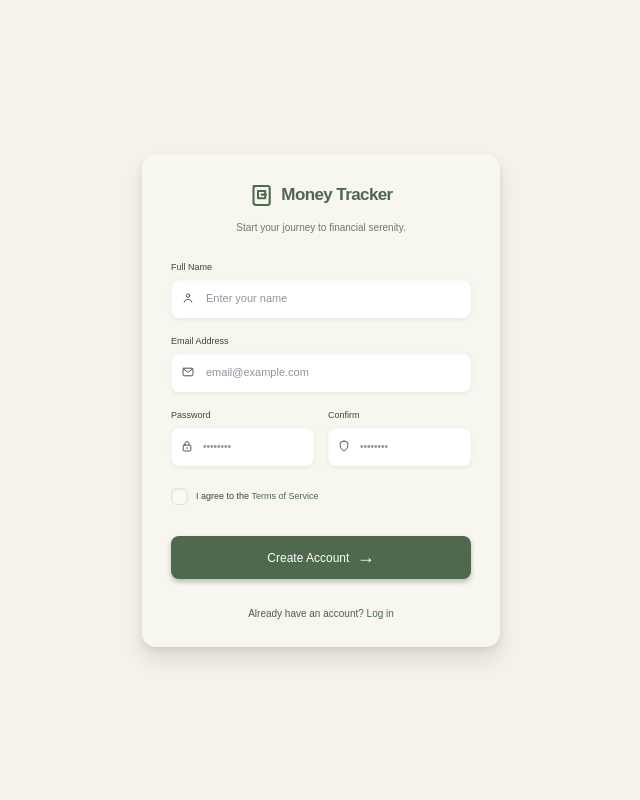
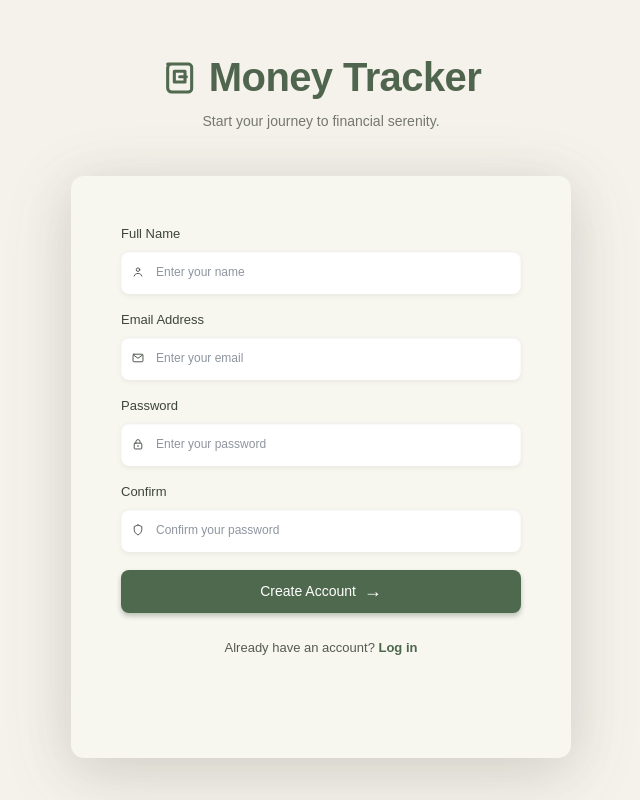
Before and after one commit to Luckyishim/Expenses-Tracker, a React (Vite) app in the folder client-side/Expenses-Tracker/: page /create-account in a window 1280 px wide. Shown: the whole page, without its empty margins (319-959 px from the left). Built offline with nearby package versions, Linux system fonts and the light colour scheme.

Commit message:
css changes

```diff
--- a/client-side/Expenses-Tracker/src/components/Footer.jsx
+++ b/client-side/Expenses-Tracker/src/components/Footer.jsx
@@ -1,5 +1,10 @@
 function Footer() {
-  return <footer className="site-footer"><strong>Money Tracker</strong><span>© 2024 Money Tracker. Tactile Finance Management.</span></footer>;
+  return (
+    <footer className="site-footer">
+      <strong>Money Tracker</strong>
+      <span>© 2026 Money Tracker. Tactile Finance Management.</span>
+    </footer>
+  );
 }
 
 export default Footer;
--- a/client-side/Expenses-Tracker/src/pages/CreateAccount.jsx
+++ b/client-side/Expenses-Tracker/src/pages/CreateAccount.jsx
@@ -3,53 +3,83 @@ import "../styles/CreateAccount.css";
 function CreateAccount() {
   return (
     <main className="create-account-page">
-      <section className="create-account-card" aria-label="Create a Money Tracker account">
-        <header className="create-brand">
+      <header className="create-brand">
           <div className="brand-line">
-            <svg aria-hidden="true" viewBox="0 0 30 30"><path d="M5 4.5h15.5a2.5 2.5 0 0 1 2.5 2.5v16a2.5 2.5 0 0 1-2.5 2.5H8a3 3 0 0 1-3-3V7.5A3 3 0 0 1 8 4.5Z" /><path d="M10 10h8v8h-8zM14 14h5" /></svg>
+            <svg aria-hidden="true" viewBox="0 0 30 30">
+              <path d="M5 4.5h15.5a2.5 2.5 0 0 1 2.5 2.5v16a2.5 2.5 0 0 1-2.5 2.5H8a3 3 0 0 1-3-3V7.5A3 3 0 0 1 8 4.5Z" />
+              <path d="M10 10h8v8h-8zM14 14h5" />
+            </svg>
             <h1>Money Tracker</h1>
           </div>
           <p>Start your journey to financial serenity.</p>
-        </header>
-
+      </header>
+      <section
+        className="create-account-card"
+        // aria-label="Create a Money Tracker account"
+      >
         <div className="create-fields">
           <div className="create-field">
             <label htmlFor="full-name">Full Name</label>
             <div className="create-input">
-              <svg aria-hidden="true" viewBox="0 0 24 24"><circle cx="12" cy="8" r="3" /><path d="M5.5 19c.8-3 2.8-4.5 6.5-4.5s5.7 1.5 6.5 4.5" /></svg>
+              <svg aria-hidden="true" viewBox="0 0 24 24">
+                <circle cx="12" cy="8" r="3" />
+                <path d="M5.5 19c.8-3 2.8-4.5 6.5-4.5s5.7 1.5 6.5 4.5" />
+              </svg>
               <input id="full-name" type="text" placeholder="Enter your name" />
             </div>
           </div>
-
           <div className="create-field">
             <label htmlFor="create-email">Email Address</label>
             <div className="create-input">
-              <svg aria-hidden="true" viewBox="0 0 24 24"><rect x="3.5" y="5.5" width="17" height="13" rx="1.5" /><path d="m4.5 7 7.5 5.5L19.5 7" /></svg>
-              <input id="create-email" type="email" placeholder="email@example.com" />
+              <svg aria-hidden="true" viewBox="0 0 24 24">
+                <rect x="3.5" y="5.5" width="17" height="13" rx="1.5" />
+                <path d="m4.5 7 7.5 5.5L19.5 7" />
+              </svg>
+              <input
+                id="create-email"
+                type="email"
+                placeholder="Enter your email"
+              />
             </div>
           </div>
 
-          <div className="password-row">
+          {/* <div className="password-row"> */}
             <div className="create-field">
               <label htmlFor="create-password">Password</label>
               <div className="create-input">
-                <svg aria-hidden="true" viewBox="0 0 24 24"><rect x="5.5" y="10.5" width="13" height="10" rx="1.5" /><path d="M8.5 10.5V8a3.5 3.5 0 0 1 7 0v2.5M12 14.5v2" /></svg>
-                <input id="create-password" type="password" placeholder="••••••••" />
+                <svg aria-hidden="true" viewBox="0 0 24 24">
+                  <rect x="5.5" y="10.5" width="13" height="10" rx="1.5" />
+                  <path d="M8.5 10.5V8a3.5 3.5 0 0 1 7 0v2.5M12 14.5v2" />
+                </svg>
+                <input
+                  id="create-password"
+                  type="password"
+                  placeholder="Enter your password"
+                />
               </div>
             </div>
             <div className="create-field">
               <label htmlFor="confirm-password">Confirm</label>
               <div className="create-input">
-                <svg aria-hidden="true" viewBox="0 0 24 24"><path d="M12 3.5 18.5 6v5c0 4.2-2.7 7.7-6.5 9.5C8.2 18.7 5.5 15.2 5.5 11V6L12 3.5Z" /></svg>
-                <input id="confirm-password" type="password" placeholder="••••••••" />
+                <svg aria-hidden="true" viewBox="0 0 24 24">
+                  <path d="M12 3.5 18.5 6v5c0 4.2-2.7 7.7-6.5 9.5C8.2 18.7 5.5 15.2 5.5 11V6L12 3.5Z" />
+                </svg>
+                <input
+                  id="confirm-password"
+                  type="password"
+                  placeholder="Confirm your password"
+                />
               </div>
             </div>
+
+        {/* </div> */}
+            <button className="create-button" type="button">
+                Create Account <span>→</span>
+            </button>
           </div>
-        </div>
-
-        <label className="terms"><input type="checkbox" /><span>I agree to the <a href="#terms">Terms of Service</a></span></label>
-        <button className="create-button" type="button">Create Account <span>→</span></button>
-        <p className="login-copy">Already have an account? <a href="/login">Log in</a></p>
+        <p className="login-copy">
+          Already have an account? <a href="/login">Log in</a>
+        </p>
       </section>
     </main>
   );
--- a/client-side/Expenses-Tracker/src/pages/Login.jsx
+++ b/client-side/Expenses-Tracker/src/pages/Login.jsx
@@ -28,9 +28,7 @@ function Login() {
           </div>
 
           <div className="field-group password-group">
-            <div className="label-row">
               <label htmlFor="password">Password</label>
-            </div>
             <div className="input-wrap">
               <svg aria-hidden="true" viewBox="0 0 24 24">
                 <rect x="5.5" y="10.5" width="13" height="10" rx="1.5" />
@@ -47,31 +45,11 @@ function Login() {
           <button className="login-button" type="button">
             Log In <span>→</span>
           </button>
-
-          <div className="divider">
-            <span>OR CONTINUE WITH</span>
-          </div>
-          <div className="social-actions">
-            <button type="button" className="social-button">
-              <b className="google">G</b>Google
-            </button>
-            <button type="button" className="social-button">
-              <b className="facebook">▦</b>Facebook
-            </button>
-          </div>
         </div>
 
         <p className="signup-copy">
           Don't have an account? <a href="/create-account">Sign up</a>
         </p>
-        <div className="utility-buttons" aria-label="Display options">
-          <button type="button" aria-label="Language">
-            ◉
-          </button>
-          <button type="button" aria-label="Theme">
-            ☾
-          </button>
-        </div>
       </section>
     </main>
   );
--- a/client-side/Expenses-Tracker/src/styles/CreateAccount.css
+++ b/client-side/Expenses-Tracker/src/styles/CreateAccount.css
@@ -1,39 +1,29 @@
 
 * {
   box-sizing: border-box;
-
 }
 
 .create-account-page {
   min-height: 100vh;
   display: grid;
   place-items: center;
-  padding: 40px 20px;
+  padding: 42px 20px;
   background: #f4f2eb;
   color: #3d453c;
   font-family: Arial, sans-serif;
 }
-.create-account-card {
-  width: min(100%, 358px);
-  padding: 28px 29px 27px;
-  border-radius: 14px;
-  background: #f7f6ef;
-  box-shadow:
-    0 3px 6px #6865531d,
-    0 13px 20px #67645427;
-}
 .create-brand {
   text-align: center;
-  margin-bottom: 29px;
+  margin-bottom: 20px;
 }
 .brand-line {
   display: flex;
   align-items: center;
   justify-content: center;
-  gap: 5px;
+  gap: 8px;
 }
 .brand-line svg {
-  width: 27px;
+  width: 40px;
   fill: none;
   stroke: #50694f;
   stroke-width: 2.3;
@@ -43,14 +33,25 @@
 .brand-line h1 {
   margin: 0;
   color: #50654e;
-  font-size: 17px;
+  font-size: 40px;
   letter-spacing: -0.6px;
   font-weight: 700;
 }
 .create-brand p {
-  margin: 13px 0 0;
+  margin: 13px;
   color: #74776f;
-  font-size: 10px;
+  font-size: 14px;
+}
+.create-account-card {
+  width: min(100%, 500px);
+  height: min(100%, 600px);
+  padding: 50px 50px 50px;
+  border-radius: 13px;
+  background: #f7f6ef;
+  box-shadow:
+   0 7px 50px #5956491c,
+    0 16px 70px #6a675728;
+
 }
 .create-fields {
   display: grid;
@@ -58,13 +59,12 @@
 }
 .create-field label {
   display: block;
-  margin-bottom: 7px;
+  margin-bottom: 10px;
   color: #3d453c;
-  font-size: 9px;
-  font-weight: 500;
+  font-size: 13px;
 }
 .create-input {
-  height: 39px;
+  height: 43px;
   display: flex;
   align-items: center;
   gap: 9px;
@@ -72,8 +72,8 @@
   border-radius: 8px;
   background: #fff;
   box-shadow:
-    inset 0 1px 2px #77756820,
-    0 2px 4px #77756817;
+    inset 0 1px 2px #77756822,
+    0 2px 4px #77756818;
 }
 .create-input svg {
   width: 14px;
@@ -91,48 +91,12 @@
   outline: 0;
   background: transparent;
   color: #3e473d;
-  font:
-    400 11px "DM Sans",
-    sans-serif;
+  font: 12px Arial, sans-serif;
 }
 .create-input input::placeholder {
   color: #8e959f;
   opacity: 1;
 }
-.password-row {
-  display: grid;
-  grid-template-columns: 1fr 1fr;
-  gap: 14px;
-}
-.password-row .create-field {
-  min-width: 0;
-}
-.password-row .create-input {
-  padding: 0 9px;
-  gap: 7px;
-}
-.password-row input {
-  font-size: 10px;
-}
-.terms {
-  display: flex;
-  align-items: center;
-  gap: 8px;
-  margin: 22px 0 31px;
-  color: #3d453c;
-  font-size: 9px;
-}
-.terms input {
-  appearance: none;
-  width: 17px;
-  height: 17px;
-  margin: 0;
-  border: 1px solid #e1e2dc;
-  border-radius: 6px;
-  background: #faf9f4;
-  box-shadow: inset 0 1px 2px #7775681b;
-}
-.terms a,
 .login-copy a {
   color: #4d674d;
   text-decoration: none;
@@ -145,20 +109,25 @@
   background: #4f694e;
   color: #fff;
   box-shadow: 0 3px 5px #40544054;
-  font:
-    500 12px "DM Sans",
-    sans-serif;
+  font-size: 14px;
+  cursor: pointer;
 }
 .create-button span {
   margin-left: 4px;
   font-size: 18px;
   vertical-align: -1px;
 }
+.create-button:hover{
+    background: #4b5f46;
+}
 .login-copy {
-  margin: 29px 0 1px;
+  margin: 27px ;
   text-align: center;
   color: #555b53;
-  font-size: 10px;
+  font-size: 13px;
+}
+.login-copy a {
+  font-weight: 700;
 }
 @media (max-width: 390px) {
   .create-account-page {
```
Also changed, not shown: client-side/Expenses-Tracker/src/components/Navbar.jsx (+35 -1 lines), client-side/Expenses-Tracker/src/styles/Login.css (+34 -115 lines).
